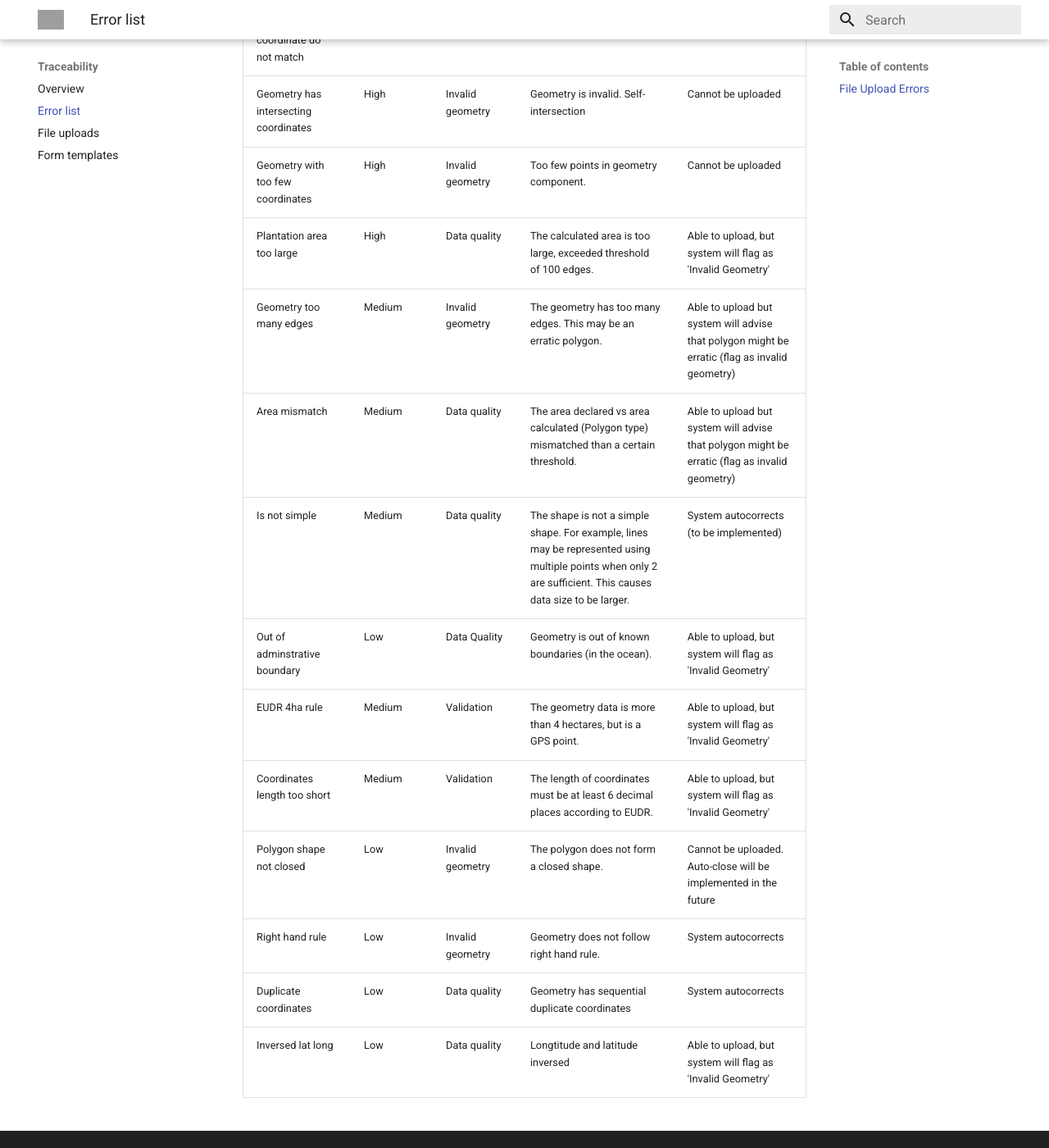
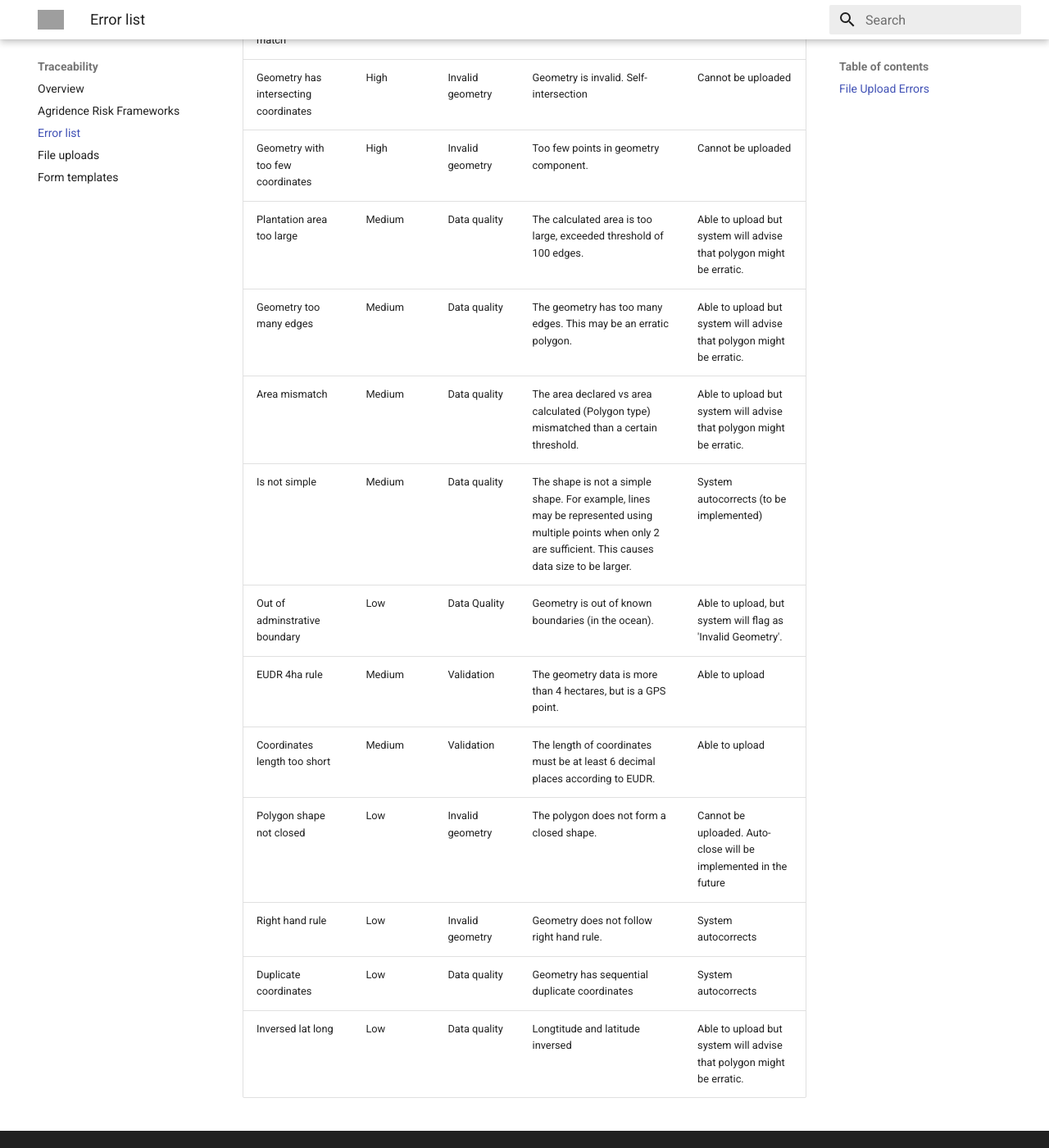
Before and after one commit to Agridence/public-docs, an MkDocs documentation site: the page built from docs/traceability/Error list.md, in a window 1280 px wide and 1400 px high, scrolled down 1209 px. Shown: the whole window at 82% size. Built offline with MkDocs 1.6.1 and Material for MkDocs 9.7.7, drawn with Linux system fonts in a browser that asks for light colours; some of the changed text lies outside the part shown; grey boxes are pictures that could not be loaded.

Commit message:
updated ARF links and error list (#34)

```diff
--- a/docs/traceability/Error list.md
+++ b/docs/traceability/Error list.md
@@ -22,14 +22,14 @@ Below are the errors relating to the geometry data that will be flagged out by o
 | Geometry first and last coordinate do not match | High | Invalid geometry | Points of LinearRing do not form a closed linestring | Cannot be uploaded
 | Geometry has intersecting coordinates | High | Invalid geometry | Geometry is invalid. Self-intersection | Cannot be uploaded
 | Geometry with too few coordinates | High | Invalid geometry | Too few points in geometry component. | Cannot be uploaded
-|Plantation area too large | High | Data quality | The calculated area is too large, exceeded threshold of 100 edges. | Able to upload, but system will flag as 'Invalid Geometry'
-| Geometry too many edges |  Medium | Invalid geometry | The geometry has too many edges. This may be an erratic polygon. | Able to upload but system will advise that polygon might be erratic (flag as invalid geometry)
-| Area mismatch | Medium | Data quality | The area declared vs area calculated (Polygon type) mismatched than a certain threshold. | Able to upload but system will advise that polygon might be erratic (flag as invalid geometry)
+|Plantation area too large | Medium | Data quality | The calculated area is too large, exceeded threshold of 100 edges. | Able to upload but system will advise that polygon might be erratic.
+| Geometry too many edges |  Medium | Data quality | The geometry has too many edges. This may be an erratic polygon. | Able to upload but system will advise that polygon might be erratic.
+| Area mismatch | Medium | Data quality | The area declared vs area calculated (Polygon type) mismatched than a certain threshold. | Able to upload but system will advise that polygon might be erratic.
 | Is not simple | Medium | Data quality | The shape is not a simple shape. For example, lines may be represented using multiple points when only 2 are sufficient. This causes data size to be larger. | System autocorrects (to be implemented) |
-| Out of adminstrative boundary | Low | Data Quality | Geometry is out of known boundaries (in the ocean). | Able to upload, but system will flag as 'Invalid Geometry'
-|EUDR 4ha rule |  Medium | Validation | The geometry data is more than 4 hectares, but is a GPS point. | Able to upload, but system will flag as 'Invalid Geometry'
-|Coordinates length too short | Medium | Validation | The length of coordinates must be at least 6 decimal places according to EUDR.| Able to upload, but system will flag as 'Invalid Geometry'
+| Out of adminstrative boundary | Low | Data Quality | Geometry is out of known boundaries (in the ocean). | Able to upload, but system will flag as 'Invalid Geometry'.
+|EUDR 4ha rule |  Medium | Validation | The geometry data is more than 4 hectares, but is a GPS point. | Able to upload
+|Coordinates length too short | Medium | Validation | The length of coordinates must be at least 6 decimal places according to EUDR.| Able to upload
 | Polygon shape not closed | Low | Invalid geometry | The polygon does not form a closed shape. | Cannot be uploaded. Auto-close will be implemented in the future
 | Right hand rule | Low | Invalid geometry | Geometry does not follow right hand rule.| System autocorrects
 | Duplicate coordinates | Low | Data quality | Geometry has sequential duplicate coordinates | System autocorrects
-| Inversed lat long | Low | Data quality |  Longtitude and latitude inversed | Able to upload, but system will flag as 'Invalid Geometry'
+| Inversed lat long | Low | Data quality |  Longtitude and latitude inversed | Able to upload but system will advise that polygon might be erratic.
```
Also changed, not shown: docs/Risk Frameworks/Agridence Risk Frameworks.md (deleted, +0 -5 lines), docs/traceability/Agridence Risk Frameworks.md (added, +5 -0 lines).
